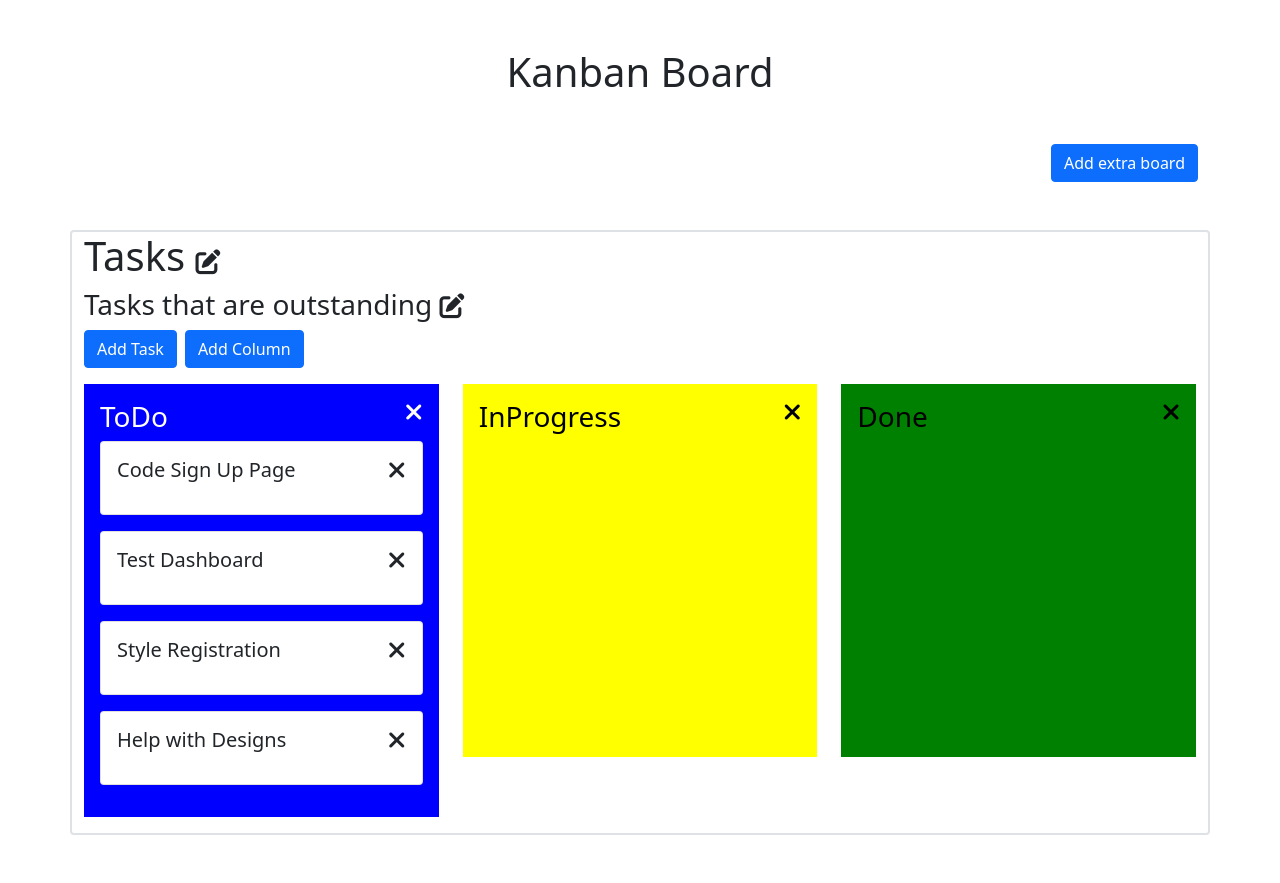
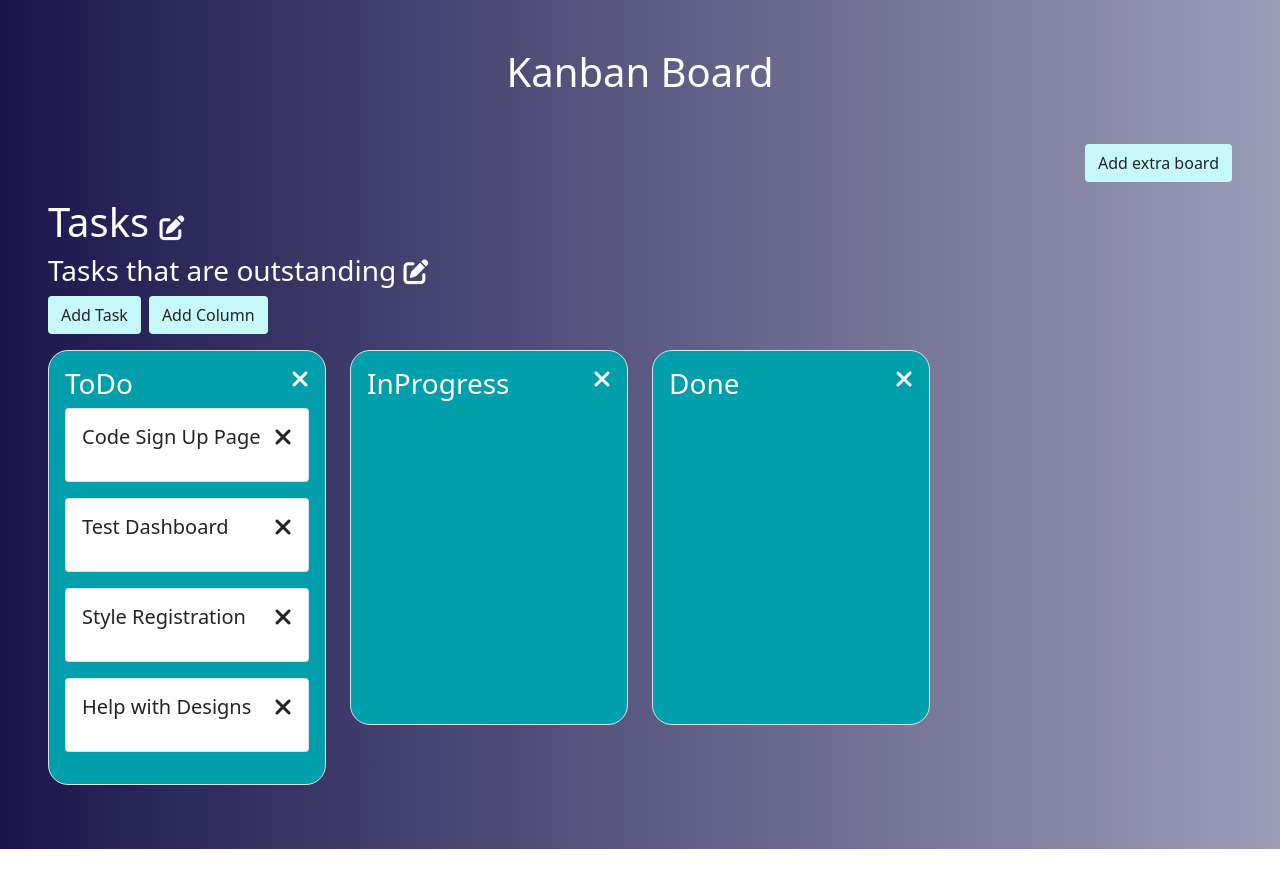
Before and after one commit to Randyyeo/Kanban-board, a Vue app: page / in a window 1280 px wide. After the commit the page ends 849 px from the top, so only its background shows below. Built offline with nearby package versions, Linux system fonts and the light colour scheme.

Commit message:
specified color scheme

```diff
--- a/src/App.vue
+++ b/src/App.vue
@@ -1,12 +1,13 @@
 <template>
-  <div class="container mt-5">
-    <h1 class="text-center">Kanban Board</h1>
+  <div class="container-fluid px-5 mt-5" >
+    <h1 class="text-center text-white" >Kanban Board</h1>
     <div class="row mt-5">
       <div class="col d-flex justify-content-end">
         <button
           v-if="!add_status"
-          class="btn btn-primary float-right"
+          class="btn float-right"
           @click="add_status = true"
+          style="background-color: #c7f9fc;"
         >
           Add extra board
         </button>
@@ -17,17 +18,17 @@
             placeholder="Name"
             class="form-control"
           />
-          <button class="btn btn-primary ms-2" @click="addBoard">Add</button>
+          <button class="btn ms-2" style="background-color: #c7f9fc;" @click="addBoard">Add</button>
         </div>
       </div>
     </div>
     <div>
       <div
-        class="row my-5 border border-2 rounded-2"
+        class="row mb-5 mt-3 "
         v-for="(arr, index) in arrArrays"
         :key="index"
       >
-        <h1>
+        <h1 style="color: white;">
           {{ index }}
           <i
             style="cursor: pointer; font-size: 25px"
@@ -42,11 +43,11 @@
             v-model="newName"
             class="form-control"
           />
-          <button class="btn btn-primary ms-2" @click="update(index)">
+          <button class="btn  ms-2" style="background-color: #c7f9fc;" @click="update(index)">
             Update
           </button>
         </div>
-        <h3>
+        <h3 style="color: white;">
           {{ arr.desc }}
           <i
             style="cursor: pointer; font-size: 25px"
@@ -61,7 +62,7 @@
             v-model="newDesc"
             class="form-control"
           />
-          <button class="btn btn-primary ms-2" @click="updateDesc(index)">
+          <button class="btn ms-2" style="background-color: #c7f9fc;" @click="updateDesc(index)">
             Update
           </button>
         </div>
@@ -69,8 +70,9 @@
         <div class="row mb-3">
           <div class="col-md-6 col-lg-4 d-flex">
             <button
+              style="background-color: #c7f9fc;"
               type="button"
-              class="btn btn-primary"
+              class="btn"
               data-bs-toggle="modal"
               :data-bs-target="'#exampleModal' + index"
             >
@@ -85,9 +87,10 @@
               role="dialog"
               aria-labelledby="exampleModalLabel"
               aria-hidden="true"
+              style="border-radius: 20px;"
             >
               <div class="modal-dialog" role="document">
-                <div class="modal-content">
+                <div class="modal-content" style="border-radius: 20px;">
                   <div class="modal-header">
                     <h5 class="modal-title" id="exampleModalLabel">
                       Modal title
@@ -124,8 +127,9 @@
                   <div class="modal-footer">
                     <button
                       type="button"
-                      class="btn btn-secondary"
+                      class="btn "
                       data-bs-dismiss="modal"
+                      style="background-color: #c7f9fc;"
                     >
                       Close
                     </button>
@@ -133,7 +137,8 @@
                       data-bs-dismiss="modal"
                       type="button"
                       @click="addTask(index)"
-                      class="btn btn-primary"
+                      class="btn "
+                      style="background-color: #c7f9fc;"
                     >
                       Add
                     </button>
@@ -143,9 +148,10 @@
             </div>
             <button
               type="button"
-              class="btn btn-primary ms-2"
+              class="btn ms-2"
               data-bs-toggle="modal"
               :data-bs-target="'#exampleModal1' + index"
+              style="background-color: #c7f9fc;"
             >
               Add Column
             </button>
@@ -158,9 +164,10 @@
               role="dialog"
               aria-labelledby="exampleModalLabel"
               aria-hidden="true"
+
             >
               <div class="modal-dialog" role="document">
-                <div class="modal-content">
+                <div class="modal-content" style="border-radius: 20px;">
                   <div class="modal-header">
                     <h5 class="modal-title" id="exampleModalLabel">
                       Modal title
@@ -195,8 +202,9 @@
                   <div class="modal-footer">
                     <button
                       type="button"
-                      class="btn btn-secondary"
+                      class="btn "
                       data-bs-dismiss="modal"
+                      style="background-color: #c7f9fc;"
                     >
                       Close
                     </button>
@@ -204,7 +212,8 @@
                       data-bs-dismiss="modal"
                       type="button"
                       @click="addCol(index)"
-                      class="btn btn-primary"
+                      class="btn "
+                      style="background-color: #c7f9fc;"
                     >
                       Add
                     </button>
@@ -215,11 +224,11 @@
           </div>
         </div>
         <div
-          class="col-md-6 col-lg-4"
+          class="col-md-4 col-lg-3 col-sm-6"
           v-for="(sub, index1) in arr.cols"
           :key="index1"
         >
-          <div class="p-3 mb-3" :style="'background-color:' + sub.back">
+          <div class="p-3 mb-3 border " :style="'background-color:' + sub.back + ';border-radius: 20px;'">
             <div
               class="d-flex justify-content-between"
               :style="'color:' + sub.color"
@@ -302,8 +311,8 @@ export default {
           taskDescription: null,
           colName: null,
           numberMax: null,
-          back: "",
-          color: "",
+          back: "#009fab",
+          color: "#ffffff",
           updateCard: false,
         },
       },
@@ -314,8 +323,8 @@ export default {
             ToDo: {
               max: 4,
               disable: true,
-              back: "blue",
-              color: "white",
+              back: "#009fab",
+              color: "#ffffff",
               list: [
                 { name: "Code Sign Up Page", date: "", description: "" },
                 { name: "Test Dashboard", date: "", description: "" },
@@ -324,15 +333,15 @@ export default {
               ],
             },
             InProgress: {
-              back: "yellow",
-              color: "black",
+              back: "#009fab",
+              color: "#ffffff",
               max: 2,
               disable: true,
               list: [],
             },
             Done: {
-              back: "green",
-              color: "black",
+              back: "#009fab",
+              color: "#ffffff",
               max: 4,
               disable: true,
               list: [],
@@ -444,8 +453,8 @@ export default {
         taskDescription: null,
         colName: null,
         numberMax: null,
-        back: "",
-        color: "",
+        back: "#009fab",
+        color: "#ffffff",
       });
 
       this.add_status = false;
@@ -462,7 +471,8 @@ export default {
 
       this.modelArr[index]["colName"] = null;
       this.modelArr[index]["numberMax"] = null;
-      this.modelArr[index]["color"] = null;
+      this.modelArr[index]["back"] = "#009fab";
+      this.modelArr[index]["color"] = "#ffffff";
     },
     onStart(moved) {
       var col = moved.to.parentNode.getElementsByTagName("h3")[0].innerText;
@@ -506,4 +516,7 @@ export default {
 .kanban-column {
   min-height: 300px;
 }
+body{
+  background-image: linear-gradient(to right, #1a164c, #9c9db7)
+}
 </style>
```
